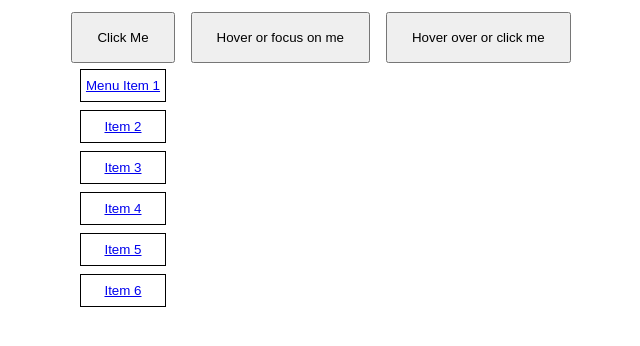
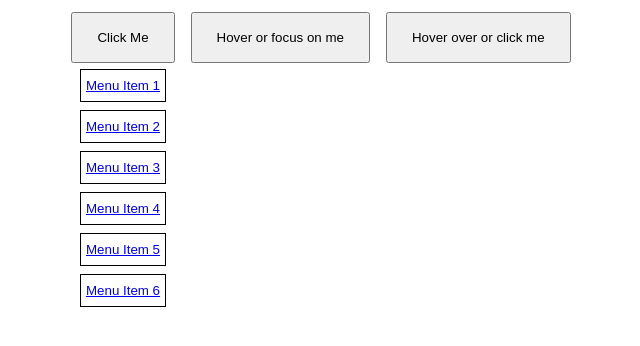
Before and after one commit to norkitorki/javascript-dropdown, a website built with webpack: page dist/index.html in a window 1280 px wide. Both pictures are taken after a click on the button "Click Me". Shown: the part 60-406 px from the top of the page, without its empty margins (319-959 px from the left). Built offline with nearby package versions, Linux system fonts and the light colour scheme.

Commit message:
Use consistent naming scheme for menu items

```diff
--- a/dist/index.html
+++ b/dist/index.html
@@ -16,11 +16,11 @@
           Click Me
           <ul class="menu">
             <li><a href="#">Menu Item 1</a></li>
-            <li><a href="#">Item 2</a></li>
-            <li><a href="#">Item 3</a></li>
-            <li><a href="#">Item 4</a></li>
-            <li><a href="#">Item 5</a></li>
-            <li><a href="#">Item 6</a></li>
+            <li><a href="#">Menu Item 2</a></li>
+            <li><a href="#">Menu Item 3</a></li>
+            <li><a href="#">Menu Item 4</a></li>
+            <li><a href="#">Menu Item 5</a></li>
+            <li><a href="#">Menu Item 6</a></li>
           </ul>
         </button>
       </section>
```
